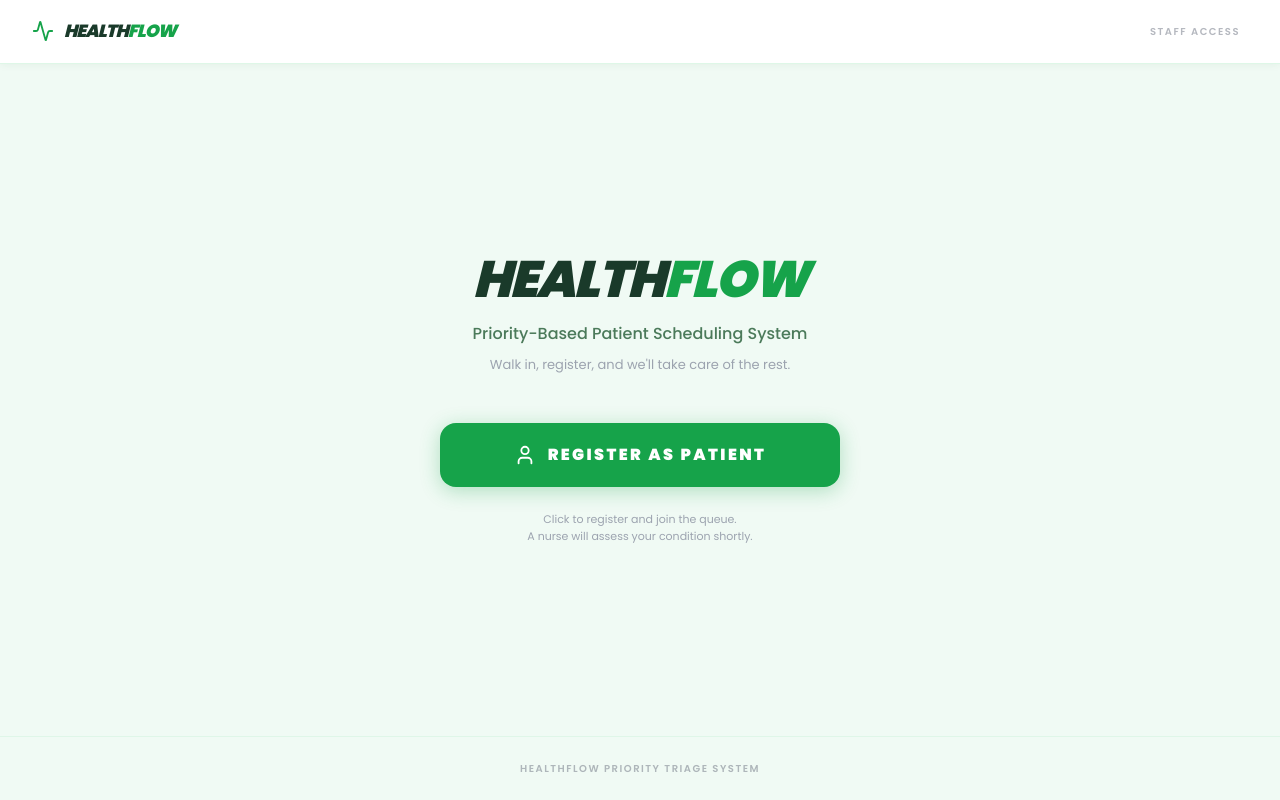
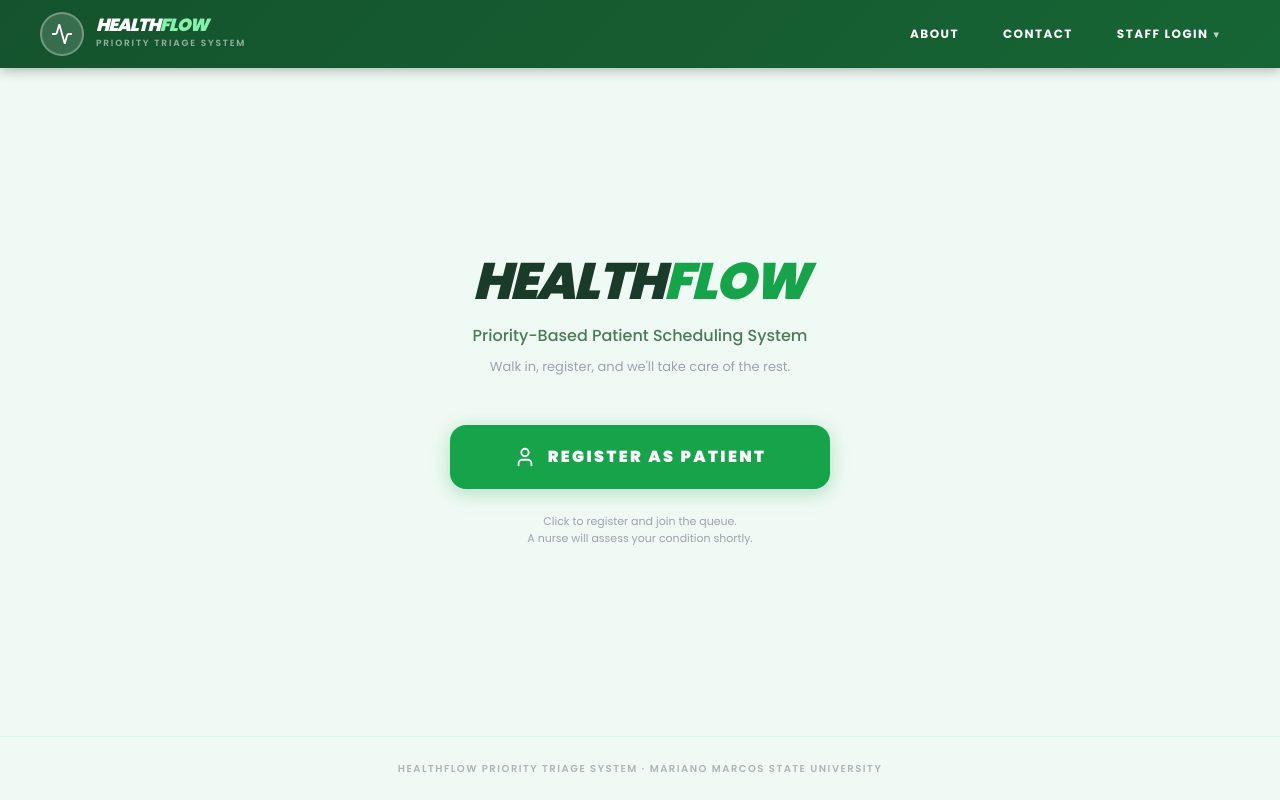
Before and after one commit to LoraineMae/SMS, a React (Vite) app: page / in a window 1280 px wide. Built offline with nearby package versions, Linux system fonts and the light colour scheme.

Commit message:
Your commit message

```diff
--- a/src/components/SchedulerViews.jsx
+++ b/src/components/SchedulerViews.jsx
@@ -37,33 +37,158 @@
 
 // ─── ROLE SELECTION ───────────────────────────────────────────────────────────
 export const RoleSelectionScreen = ({ onSelect }) => {
-  const [showStaff, setShowStaff] = React.useState(false);
+  const [activeNav,  setActiveNav]  = React.useState(null); // 'login' | 'about' | 'contact'
 
   return (
-    <div className="min-h-screen flex flex-col bg-[#f0faf4]">
+    <div style={{ minHeight:'100vh', display:'flex', flexDirection:'column', background:'#f0faf4', fontFamily:'Poppins, sans-serif' }}>
 
-      {/* ── NAVBAR ── */}
-      <nav style={{ background:'white', borderBottom:'1px solid rgba(34,197,94,0.15)', padding:'0 2rem', height:'64px', display:'flex', alignItems:'center', justifyContent:'space-between', boxShadow:'0 1px 8px rgba(0,80,30,0.06)' }}>
-        <div style={{ display:'flex', alignItems:'center', gap:10 }}>
-          <Activity color="#16a34a" size={22}/>
-          <span style={{ fontWeight:900, fontSize:'1.1rem', fontStyle:'italic', letterSpacing:'-1px', color:'#1a3a2a' }}>
-            HEALTH<span style={{ color:'#16a34a' }}>FLOW</span>
-          </span>
+      {/* ══════════════════════════════════════
+          NAVBAR — matches reference style
+      ══════════════════════════════════════ */}
+      <nav style={{
+        background:'linear-gradient(135deg, #14532d, #166534)',
+        padding:'0 2.5rem',
+        height:'68px',
+        display:'flex',
+        alignItems:'center',
+        justifyContent:'space-between',
+        boxShadow:'0 2px 12px rgba(0,0,0,0.3)',
+        position:'sticky',
+        top:0,
+        zIndex:100,
+      }}>
+        {/* Left — Logo + Name */}
+        <div style={{ display:'flex', alignItems:'center', gap:'12px' }}>
+          <div style={{ width:44, height:44, borderRadius:'50%', background:'rgba(255,255,255,0.15)', border:'2px solid rgba(255,255,255,0.3)', display:'flex', alignItems:'center', justifyContent:'center' }}>
+            <Activity color="white" size={22}/>
           </div>
-        {/* Discrete staff link — small and subtle */}
+          <div>
+            <div style={{ fontWeight:900, fontSize:'1.1rem', fontStyle:'italic', letterSpacing:'-1px', color:'white', lineHeight:1 }}>
+              HEALTH<span style={{ color:'#86efac' }}>FLOW</span>
+            </div>
+            <div style={{ fontSize:'9px', fontWeight:600, color:'rgba(255,255,255,0.55)', textTransform:'uppercase', letterSpacing:'0.2em', marginTop:2 }}>
+              Priority Triage System
+            </div>
+          </div>
+        </div>
+
+        {/* Right — Nav Links */}
+        <div style={{ display:'flex', alignItems:'center', gap:'0.25rem' }}>
+          {[
+            { key:'about',   label:'ABOUT'   },
+            { key:'contact', label:'CONTACT' },
+            { key:'login',   label:'STAFF LOGIN' },
+          ].map(item => (
             <button
-          onClick={() => setShowStaff(v => !v)}
-          style={{ background:'none', border:'none', color:'rgba(107,114,128,0.5)', fontSize:'10px', fontWeight:600, cursor:'pointer', textTransform:'uppercase', letterSpacing:'0.15em', padding:'4px 8px' }}
+              key={item.key}
+              onClick={() => setActiveNav(activeNav === item.key ? null : item.key)}
+              style={{
+                background: activeNav === item.key ? 'rgba(255,255,255,0.18)' : 'transparent',
+                border:'none',
+                color:'white',
+                padding:'0.6rem 1.25rem',
+                borderRadius:'0.5rem',
+                fontWeight:700,
+                fontSize:'12px',
+                letterSpacing:'0.12em',
+                cursor:'pointer',
+                textTransform:'uppercase',
+                transition:'background 0.15s',
+                display:'flex',
+                alignItems:'center',
+                gap:'5px',
+              }}
+              onMouseOver={e => { if(activeNav !== item.key) e.currentTarget.style.background='rgba(255,255,255,0.1)'; }}
+              onMouseOut={e => { if(activeNav !== item.key) e.currentTarget.style.background='transparent'; }}
             >
-          Staff Access
+              {item.label}
+              {item.key === 'login' && <span style={{ fontSize:'10px', opacity:0.7 }}>▾</span>}
             </button>
+          ))}
+        </div>
       </nav>
 
-      {/* ── HERO ── */}
-      <div style={{ flex:1, display:'flex', flexDirection:'column', alignItems:'center', justifyContent:'center', padding:'3rem 2rem' }}>
+      {/* ══════════════════════════════════════
+          DROPDOWN PANELS
+      ══════════════════════════════════════ */}
 
-        {/* Hero text */}
-        <div style={{ textAlign:'center', marginBottom:'3rem', maxWidth:'560px' }}>
+      {/* About dropdown */}
+      {activeNav === 'about' && (
+        <div style={{ background:'white', borderBottom:'2px solid rgba(22,101,52,0.15)', boxShadow:'0 8px 24px rgba(0,0,0,0.08)', padding:'2rem 3rem', display:'grid', gridTemplateColumns:'1fr 1fr', gap:'2rem', maxWidth:'860px', margin:'0 auto', width:'100%' }}>
+          <div>
+            <div style={{ display:'flex', alignItems:'center', gap:8, marginBottom:'0.75rem' }}>
+              <Activity color="#16a34a" size={18}/>
+              <span style={{ fontWeight:900, fontSize:'1rem', fontStyle:'italic', color:'#1a3a2a' }}>HEALTH<span style={{ color:'#16a34a' }}>FLOW</span></span>
+            </div>
+            <p style={{ color:'#4b7a5a', fontSize:'12.5px', lineHeight:1.75, margin:'0 0 0.75rem' }}>
+              A Priority-Based Patient Scheduling System designed to automate triage and manage patient queues in real time.
+            </p>
+            <p style={{ color:'#9ca3af', fontSize:'11.5px', lineHeight:1.75, margin:0 }}>
+              Patients are sorted by urgency level — Critical, High, Medium, and Low — ensuring the most critical cases are always attended to first.
+            </p>
+          </div>
+          <div>
+            <p style={{ color:'#9ca3af', fontSize:'10px', fontWeight:700, textTransform:'uppercase', letterSpacing:'0.15em', margin:'0 0 10px' }}>Built With</p>
+            <div style={{ display:'flex', flexWrap:'wrap', gap:'6px', marginBottom:'1rem' }}>
+              {['React','Vite','Supabase','bcrypt','EmailJS'].map(t => (
+                <span key={t} style={{ background:'#f0faf4', border:'1px solid rgba(34,197,94,0.2)', color:'#16a34a', fontSize:'10px', fontWeight:700, padding:'4px 12px', borderRadius:'20px' }}>{t}</span>
+              ))}
+            </div>
+            <p style={{ color:'#9ca3af', fontSize:'10px', fontWeight:700, textTransform:'uppercase', letterSpacing:'0.15em', margin:'0 0 6px' }}>Developer</p>
+            <p style={{ color:'#1a3a2a', fontSize:'12px', fontWeight:600, margin:0 }}>Department of Computer Science</p>
+            <p style={{ color:'#4b7a5a', fontSize:'11px', margin:'2px 0 0' }}>Mariano Marcos State University — CCIS</p>
+          </div>
+        </div>
+      )}
+
+      {/* Contact dropdown */}
+      {activeNav === 'contact' && (
+        <div style={{ background:'white', borderBottom:'2px solid rgba(22,101,52,0.15)', boxShadow:'0 8px 24px rgba(0,0,0,0.08)', padding:'2rem 3rem', display:'grid', gridTemplateColumns:'repeat(3,1fr)', gap:'2rem', maxWidth:'860px', margin:'0 auto', width:'100%' }}>
+          <div>
+            <p style={{ color:'#9ca3af', fontSize:'10px', fontWeight:700, textTransform:'uppercase', letterSpacing:'0.15em', margin:'0 0 6px' }}>Institution</p>
+            <p style={{ color:'#1a3a2a', fontSize:'12.5px', fontWeight:700, margin:'0 0 4px' }}>Mariano Marcos State University</p>
+            <p style={{ color:'#4b7a5a', fontSize:'11.5px', margin:0 }}>College of Computing and Information Sciences</p>
+          </div>
+          <div>
+            <p style={{ color:'#9ca3af', fontSize:'10px', fontWeight:700, textTransform:'uppercase', letterSpacing:'0.15em', margin:'0 0 6px' }}>Department</p>
+            <p style={{ color:'#1a3a2a', fontSize:'12.5px', fontWeight:700, margin:'0 0 12px' }}>Department of Computer Science</p>
+            <p style={{ color:'#9ca3af', fontSize:'10px', fontWeight:700, textTransform:'uppercase', letterSpacing:'0.15em', margin:'0 0 6px' }}>Email</p>
+            <p style={{ color:'#16a34a', fontSize:'12px', fontWeight:600, margin:0 }}>lorainemaemaramba@gmail.com</p>
+          </div>
+          <div>
+            <p style={{ color:'#9ca3af', fontSize:'10px', fontWeight:700, textTransform:'uppercase', letterSpacing:'0.15em', margin:'0 0 6px' }}>Support</p>
+            <p style={{ color:'#4b7a5a', fontSize:'11.5px', lineHeight:1.65, margin:0 }}>For system issues, please approach any clinic staff or the system administrator for assistance.</p>
+          </div>
+        </div>
+      )}
+
+      {/* Staff Login dropdown */}
+      {activeNav === 'login' && (
+        <div style={{ background:'white', borderBottom:'2px solid rgba(22,101,52,0.15)', boxShadow:'0 8px 24px rgba(0,0,0,0.08)', padding:'1.5rem 3rem', display:'flex', gap:'1rem', justifyContent:'flex-end', maxWidth:'100%' }}>
+          {[
+            { id:'triage',  label:'Nurse Login',   icon:<Activity size={16}/>,    color:'#16a34a', bg:'rgba(22,163,74,0.08)',  border:'rgba(22,163,74,0.2)'  },
+            { id:'doctor',  label:'Doctor Login',  icon:<Stethoscope size={16}/>, color:'#0d9488', bg:'rgba(13,148,136,0.08)', border:'rgba(13,148,136,0.2)' },
+            { id:'manager', label:'Manager Login', icon:<BarChart3 size={16}/>,   color:'#d97706', bg:'rgba(217,119,6,0.08)',  border:'rgba(217,119,6,0.2)'  },
+          ].map(role => (
+            <button
+              key={role.id}
+              onClick={() => onSelect(role.id)}
+              style={{ display:'flex', alignItems:'center', gap:'8px', padding:'0.75rem 1.5rem', borderRadius:'0.75rem', background:role.bg, border:`1px solid ${role.border}`, color:role.color, cursor:'pointer', fontWeight:700, fontSize:'12px', textTransform:'uppercase', letterSpacing:'0.1em', transition:'all 0.15s' }}
+              onMouseOver={e => e.currentTarget.style.opacity='0.8'}
+              onMouseOut={e => e.currentTarget.style.opacity='1'}
+            >
+              {role.icon}
+              {role.label}
+            </button>
+          ))}
+        </div>
+      )}
+
+      {/* ══════════════════════════════════════
+          HERO — Patient Registration
+      ══════════════════════════════════════ */}
+      <div style={{ flex:1, display:'flex', flexDirection:'column', alignItems:'center', justifyContent:'center', padding:'4rem 2rem' }}>
+        <div style={{ textAlign:'center', marginBottom:'3rem', maxWidth:'520px' }}>
           <h1 style={{ fontWeight:900, fontSize:'clamp(2rem,5vw,3.2rem)', fontStyle:'italic', letterSpacing:'-2px', color:'#1a3a2a', margin:'0 0 1rem', lineHeight:1 }}>
             HEALTH<span style={{ color:'#16a34a' }}>FLOW</span>
           </h1>
@@ -75,9 +200,7 @@
           </p>
         </div>
 
-        {/* Patient Register Button — big and prominent */}
-        {!showStaff && (
-          <div style={{ display:'flex', flexDirection:'column', alignItems:'center', gap:'1.5rem', width:'100%', maxWidth:'400px' }}>
+        <div style={{ display:'flex', flexDirection:'column', alignItems:'center', gap:'1.5rem', width:'100%', maxWidth:'380px' }}>
           <button
             onClick={() => onSelect('patient')}
             style={{ width:'100%', background:'#16a34a', color:'white', border:'none', padding:'1.25rem 2rem', borderRadius:'1rem', fontWeight:800, fontSize:'1rem', textTransform:'uppercase', letterSpacing:'0.15em', cursor:'pointer', display:'flex', alignItems:'center', justifyContent:'center', gap:12, boxShadow:'0 4px 20px rgba(22,163,74,0.3)', transition:'all 0.2s' }}
@@ -87,47 +210,15 @@
             <User size={22}/>
             Register as Patient
           </button>
-            <p style={{ color:'#9ca3af', fontSize:'11px', textAlign:'center', lineHeight:1.6 }}>
+          <p style={{ color:'#9ca3af', fontSize:'11px', textAlign:'center', lineHeight:1.6, margin:0 }}>
             Click to register and join the queue.<br/>A nurse will assess your condition shortly.
           </p>
         </div>
-        )}
-
-        {/* Staff portal — only shown when "Staff Access" is clicked */}
-        {showStaff && (
-          <div style={{ width:'100%', maxWidth:'420px' }}>
-            <div style={{ background:'white', borderRadius:'1.25rem', border:'1px solid rgba(34,197,94,0.15)', boxShadow:'0 4px 20px rgba(0,80,30,0.08)', padding:'2rem' }}>
-              <div style={{ display:'flex', alignItems:'center', justifyContent:'space-between', marginBottom:'1.5rem' }}>
-                <p style={{ color:'#1a3a2a', fontWeight:700, fontSize:'13px', textTransform:'uppercase', letterSpacing:'0.15em', margin:0 }}>Staff Portal</p>
-                <button onClick={() => setShowStaff(false)} style={{ background:'none', border:'none', color:'#9ca3af', cursor:'pointer', fontSize:'18px', lineHeight:1 }}>✕</button>
-              </div>
-              <div style={{ display:'flex', flexDirection:'column', gap:'0.75rem' }}>
-                {[
-                  { id:'triage',  label:'Nurse Login',   icon:<Activity size={18}/>,    color:'#16a34a' },
-                  { id:'doctor',  label:'Doctor Login',  icon:<Stethoscope size={18}/>, color:'#0d9488' },
-                  { id:'manager', label:'Manager Login', icon:<BarChart3 size={18}/>,   color:'#d97706' },
-                ].map(role => (
-                  <button
-                    key={role.id}
-                    onClick={() => onSelect(role.id)}
-                    style={{ display:'flex', alignItems:'center', gap:'1rem', padding:'0.9rem 1.25rem', borderRadius:'0.75rem', background:'#f0faf4', border:'1px solid rgba(34,197,94,0.15)', color:'#1a3a2a', cursor:'pointer', fontWeight:700, fontSize:'13px', transition:'all 0.15s' }}
-                    onMouseOver={e => e.currentTarget.style.background='#d1fae5'}
-                    onMouseOut={e => e.currentTarget.style.background='#f0faf4'}
-                  >
-                    <span style={{ color:role.color }}>{role.icon}</span>
-                    {role.label}
-                  </button>
-                ))}
-              </div>
-            </div>
-          </div>
-        )}
-
       </div>
 
       {/* ── FOOTER ── */}
-      <footer style={{ textAlign:'center', padding:'1.5rem', color:'rgba(107,114,128,0.5)', fontSize:'10px', fontWeight:600, letterSpacing:'0.15em', textTransform:'uppercase', borderTop:'1px solid rgba(34,197,94,0.08)' }}>
-        HealthFlow Priority Triage System
+      <footer style={{ textAlign:'center', padding:'1.5rem', color:'rgba(107,114,128,0.5)', fontSize:'10px', fontWeight:600, letterSpacing:'0.15em', textTransform:'uppercase', borderTop:'1px solid rgba(34,197,94,0.1)' }}>
+        HealthFlow Priority Triage System · Mariano Marcos State University
       </footer>
 
     </div>
```
Also changed, not shown: 1 other file (tests, documents, lock files or other folders). Lines whose indentation alone changed are shown as unchanged.
